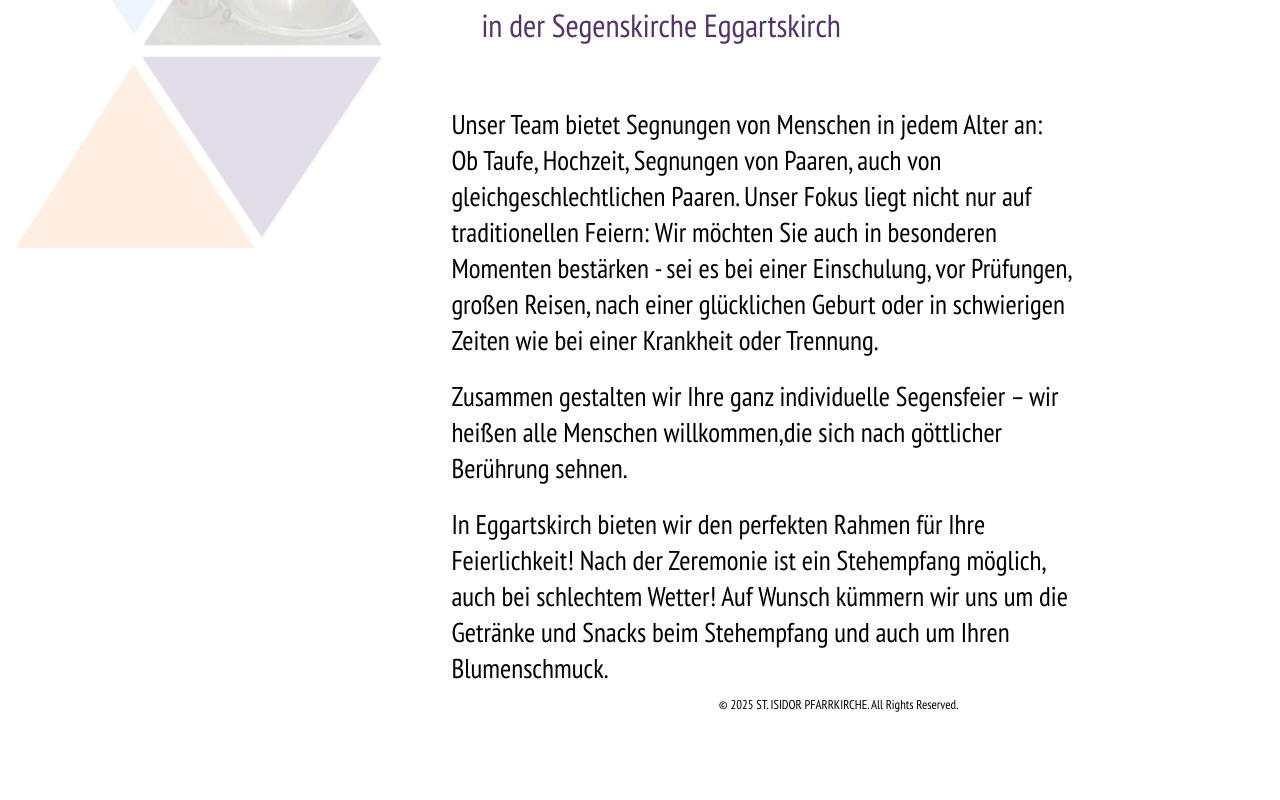
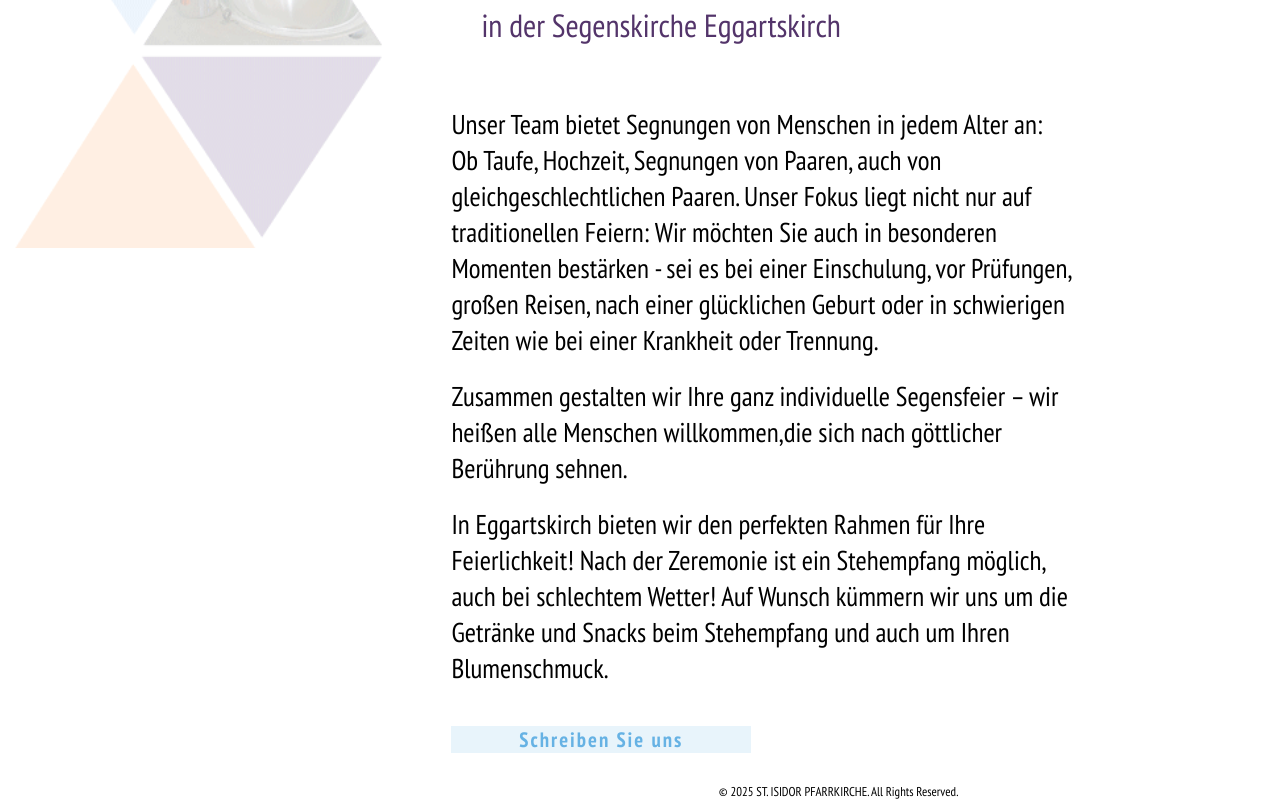
Before and after one commit to pewobox79/eggartskirch-website, a Next.js app: page / in a window 1280 px wide. Shown: the part 552-1352 px from the top of the page. Before the commit the page ends 1265 px from the top, so only its background shows below. Built offline with nearby package versions, Linux system fonts and the light colour scheme.

Commit message:
email contact element included

```diff
--- /dev/null
+++ b/components/globals/EmailContact.tsx
@@ -0,0 +1,10 @@
+import styles from '@/styles/Globals.module.css'
+
+const EmailContact =()=>{
+
+    return <div className={styles.contactButton}>
+        <a href={"mailto:info@segenskirche-eggartskirch.de?subject=Anfrage"}>Schreiben Sie uns</a>
+    </div>
+}
+
+export default EmailContact
--- a/components/globals/SubTitle.tsx
+++ b/components/globals/SubTitle.tsx
@@ -4,7 +4,14 @@ const SubTitle =({data}:{data: {text: string}[]})=>{
 
     const ListOfParagraphs = data?.map(subtitle=>{
 
-        return <p key={subtitle.text}>{subtitle.text}</p>
+        if(subtitle.text.includes("@")){
+
+            return <a href={`mailto:${subtitle.text}`}>{subtitle.text}</a>
+        }else{
+            return <p key={subtitle.text}>{subtitle.text}</p>
+
+        }
+
     })
 
     return <div className={styles.subTitleWrapper}>
--- a/pages/Homepage.tsx
+++ b/pages/Homepage.tsx
@@ -2,14 +2,15 @@
 import Headline from "@/components/globals/Headline";
 import SubTitle from "@/components/globals/SubTitle";
 import BodyContent from "@/components/globals/BodyContent";
+import EmailContact from "@/components/globals/EmailContact";
 
 
 const Homepage =({content}:{content: {title: string, subTitle: {text:string}[], body: {text:string}[]}})=>{
-console.log("homepage", content)
     return <>
             <Headline text={content?.title}/>
             <SubTitle data={content?.subTitle}/>
             <BodyContent data={content?.body}/>
+        <EmailContact/>
 
     </>
 }
--- a/pages/RequestPage.tsx
+++ b/pages/RequestPage.tsx
@@ -1,5 +1,6 @@
 import Headline from "@/components/globals/Headline";
 import BodyContent from "@/components/globals/BodyContent";
+import EmailContact from "@/components/globals/EmailContact";
 
 const RequestPage =({content}:{content: {title: string, subTitle: {text:string}[], body: {text:string}[]}})=>{
 
@@ -7,6 +8,7 @@ const RequestPage =({content}:{content: {title: string, subTitle: {text:string}[
 
         <Headline text={content?.title}/>
         <BodyContent data={content?.body}/>
+        <EmailContact/>
     </>
 
 }
--- a/styles/Globals.module.css
+++ b/styles/Globals.module.css
@@ -28,6 +28,17 @@
     padding: 10px 0
 }
 
+.contactButton{
+ margin: 30px 0;
+    padding: 0 10px;
+    background-color: var(--buttonBackgroundsecondary);
+    width: 300px;
+    color: var(--thirdColor);
+    font-size: 1.3rem;
+    font-weight: bold;
+    text-align: center;
+    letter-spacing: 2px;
+}
 @media screen and (min-width: 768px){
 
     .bodyContentWrapper {
```
